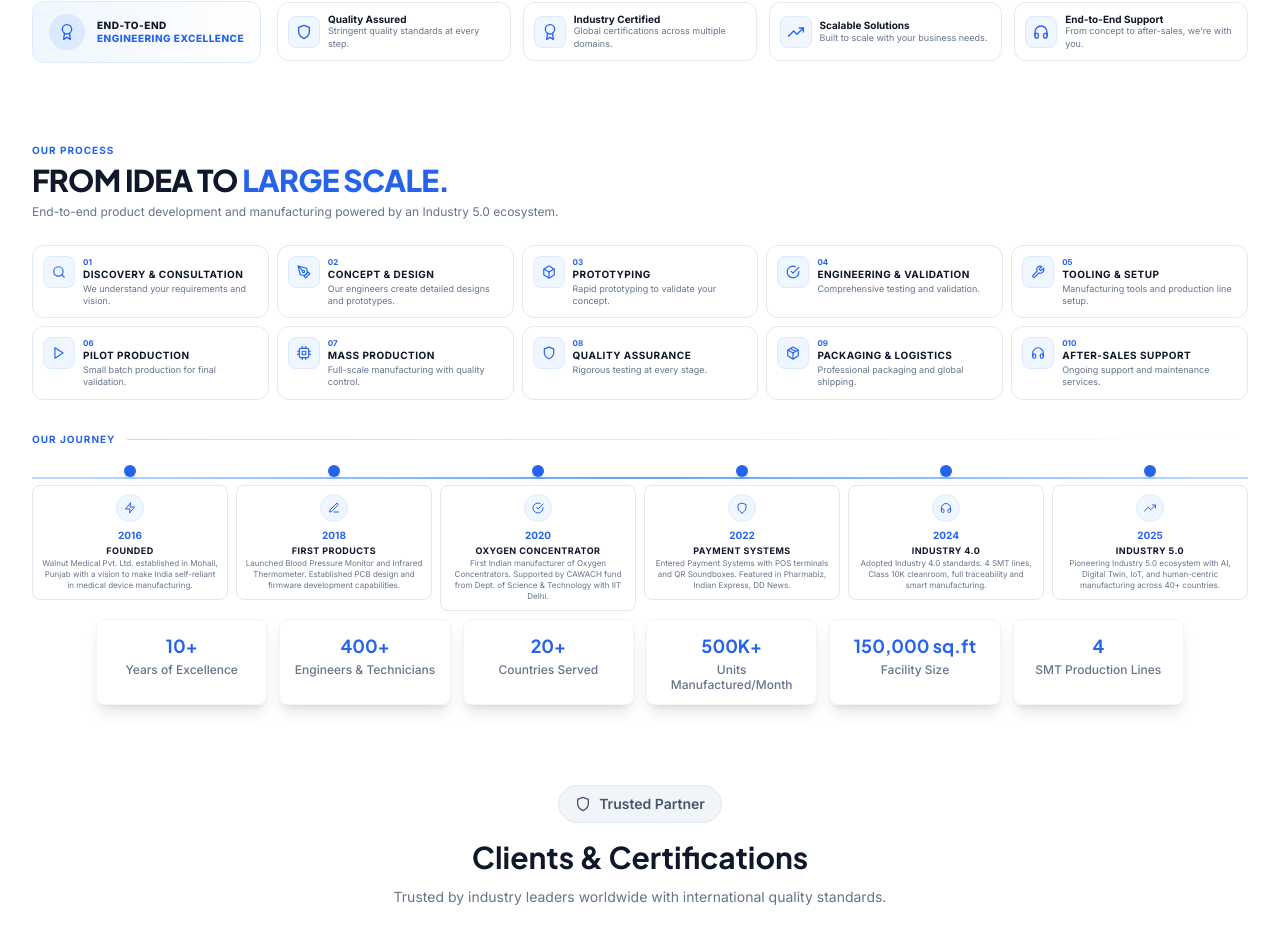
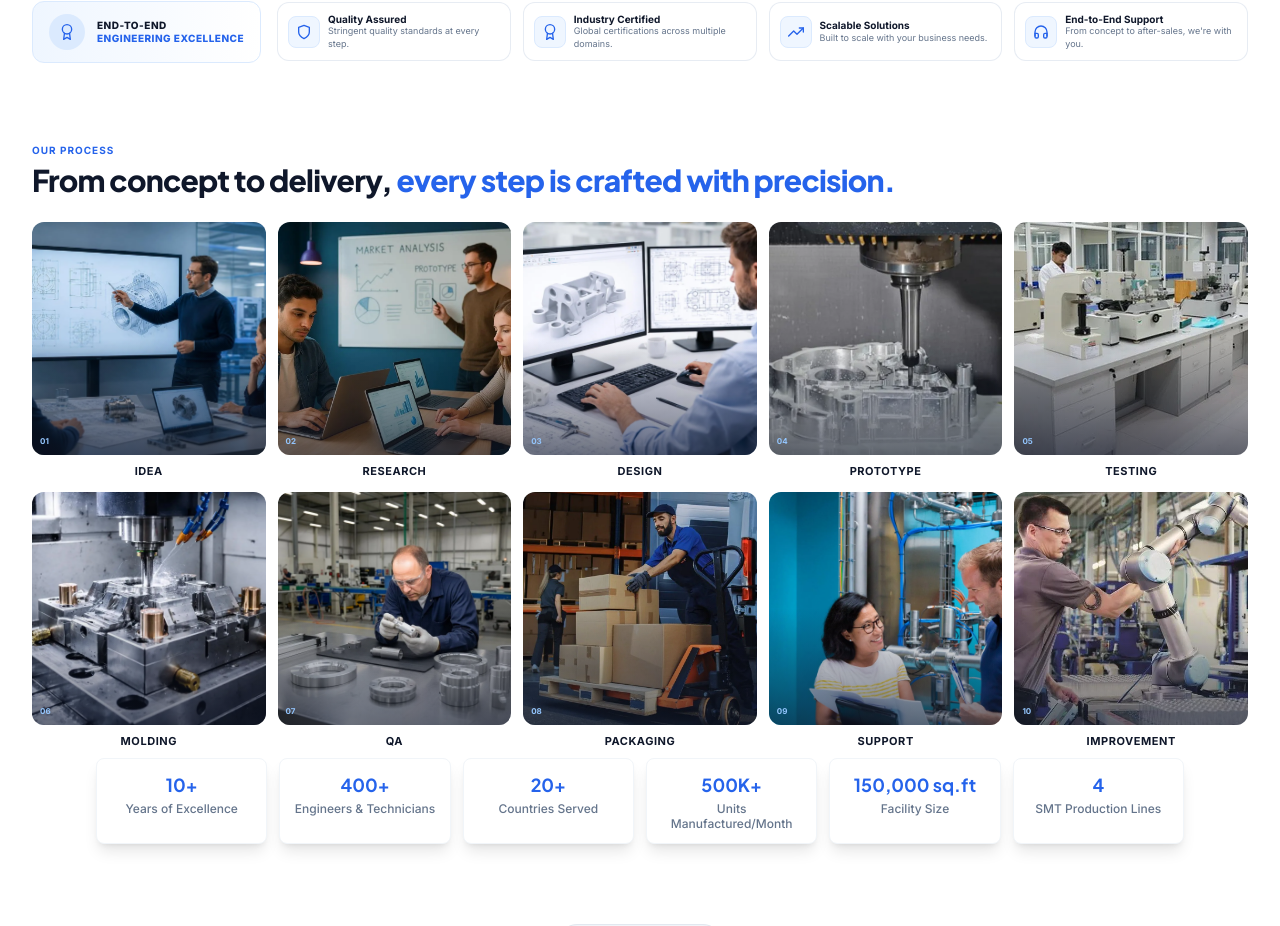
Before and after one commit to nitin-patyal-57/Walnut-technologies, a React (Vite) app: page / in a window 1280 px wide. Shown: the part 1258-2184 px from the top of the page. Built offline with nearby package versions, Linux system fonts and the light colour scheme.

Commit message:
Redesign Process section with image grid

```diff
--- a/src/pages/HomePage.jsx
+++ b/src/pages/HomePage.jsx
@@ -14,18 +14,18 @@ import { news } from '../data/content';
 function JourneySection() {
   const ref = useRef(null);
   const isInView = useInView(ref, { once: true, margin: '-50px' });
-  const { t } = useLanguage();
 
-  const processSteps = t('journey.processSteps');
-  const processIcons = [FiSearch, FiPenTool, FiBox, FiCheckCircle, FiTool, FiPlay, FiCpu, FiShield, FiPackage, FiHeadphones];
-
-  const companyJourney = [
-    { year: '2016', title: t('journey.y2016Title'), desc: t('journey.y2016Desc'), icon: FiZap },
-    { year: '2018', title: t('journey.y2018Title'), desc: t('journey.y2018Desc'), icon: FiEdit3 },
-    { year: '2020', title: t('journey.y2020Title'), desc: t('journey.y2020Desc'), icon: FiCheckCircle },
-    { year: '2022', title: t('journey.y2022Title'), desc: t('journey.y2022Desc'), icon: FiShield },
-    { year: '2024', title: t('journey.y2024Title'), desc: t('journey.y2024Desc'), icon: FiHeadphones },
-    { year: '2025', title: t('journey.y2025Title'), desc: t('journey.y2025Desc'), icon: FiTrendingUp },
+  const steps = [
+    { num: '01', title: 'IDEA', image: '/Idea & Requirement.webp' },
+    { num: '02', title: 'RESEARCH', image: '/Research & Market Analysis.webp' },
+    { num: '03', title: 'DESIGN', image: '/Design & Engineering.webp' },
+    { num: '04', title: 'PROTOTYPE', image: '/Prototype Development.webp' },
+    { num: '05', title: 'TESTING', image: '/Validation & Testing.webp' },
+    { num: '06', title: 'MOLDING', image: '/Manufacturing Engineering & Mold Design.webp' },
+    { num: '07', title: 'QA', image: '/Quality Assurance.webp' },
+    { num: '08', title: 'PACKAGING', image: '/Packaging & Dispatch.webp' },
+    { num: '09', title: 'SUPPORT', image: '/After Sales Support.webp' },
+    { num: '10', title: 'IMPROVEMENT', image: '/Continuous Improvement.webp' },
   ];
 
   return (
@@ -41,85 +41,37 @@ function JourneySection() {
         >
           <span className="text-blue-600 font-bold text-[10px] uppercase tracking-widest mb-1 block">Our Process</span>
           <h2 className="text-xl md:text-2xl lg:text-3xl font-black font-display leading-tight tracking-tight mb-1">
-            <span className="text-slate-900">FROM IDEA TO </span>
-            <span className="text-blue-600">LARGE SCALE.</span>
+            <span className="text-slate-900">From concept to delivery, </span>
+            <span className="text-blue-600">every step is crafted with precision.</span>
           </h2>
-          <p className="text-xs text-slate-500 leading-relaxed max-w-2xl">
-            End-to-end product development and manufacturing powered by an Industry 5.0 ecosystem.
-          </p>
         </motion.div>
 
-        {/* Process Steps - Horizontal scroll on mobile, grid on desktop */}
-        <div className="mb-6 overflow-x-auto pb-2 -mx-4 px-4">
-          <div className="flex gap-2 min-w-max lg:min-w-0 lg:grid lg:grid-cols-5 lg:gap-2">
-            {processSteps.slice(0, 10).map((step, i) => {
-              const Icon = processIcons[i];
-              return (
+        {/* Process Grid - 5x2 */}
+        <div className="grid grid-cols-2 sm:grid-cols-3 md:grid-cols-5 gap-3">
+          {steps.map((step, i) => (
             <motion.div
-                  key={i}
-                  initial={{ opacity: 0, y: 10 }}
+              key={step.num}
+              initial={{ opacity: 0, y: 15 }}
               animate={isInView ? { opacity: 1, y: 0 } : {}}
               transition={{ duration: 0.3, delay: 0.1 + i * 0.04 }}
-                  className="flex items-start gap-2 bg-white rounded-xl border border-slate-200 hover:border-blue-200 hover:shadow-md transition-all duration-300 p-2.5 min-w-[160px] lg:min-w-0 group"
+              className="group"
             >
-                  <div className="w-8 h-8 rounded-lg bg-blue-50 border border-blue-100 flex items-center justify-center shrink-0 group-hover:bg-blue-100 transition-colors">
-                    <Icon className="w-3.5 h-3.5 text-blue-600" />
-                  </div>
-                  <div className="min-w-0">
-                    <span className="text-[8px] font-bold text-blue-600 block">0{i + 1}</span>
-                    <h4 className="text-[10px] font-bold text-slate-900 uppercase tracking-wider leading-tight mb-0.5">{step.title}</h4>
-                    <p className="text-[9px] text-slate-500 leading-snug">{step.description}</p>
-                  </div>
-                </motion.div>
-              );
-            })}
+              <div className="relative rounded-xl overflow-hidden bg-slate-100 aspect-square mb-2">
+                <img
+                  src={step.image}
+                  alt={step.title}
+                  loading="lazy"
+                  className="w-full h-full object-cover group-hover:scale-110 transition-transform duration-500"
+                />
+                <div className="absolute inset-0 bg-gradient-to-t from-slate-900/60 via-transparent to-transparent" />
+                <div className="absolute bottom-2 left-2 right-2">
+                  <span className="text-[8px] font-bold text-blue-300 block">{step.num}</span>
                 </div>
               </div>
-
-        {/* Journey Timeline */}
-        <motion.div
-          initial={{ opacity: 0, y: 15 }}
-          animate={isInView ? { opacity: 1, y: 0 } : {}}
-          transition={{ duration: 0.5, delay: 0.3 }}
-        >
-          <div className="flex items-center gap-3 mb-3">
-            <span className="text-blue-600 font-bold text-[10px] uppercase tracking-widest">Our Journey</span>
-            <div className="h-px flex-1 bg-gradient-to-r from-blue-200 to-transparent" />
+              <h4 className="text-[11px] font-bold text-slate-900 uppercase tracking-wider text-center">{step.title}</h4>
+            </motion.div>
+          ))}
         </div>
-
-          <div className="relative">
-            {/* Timeline line */}
-            <div className="absolute top-[18px] left-0 right-0 h-[2px] bg-gradient-to-r from-blue-200 via-blue-400 to-blue-200" />
-
-            <div className="grid grid-cols-3 md:grid-cols-6 gap-2 relative">
-              {companyJourney.map((item, index) => {
-                const Icon = item.icon;
-                return (
-                  <motion.div
-                    key={item.year}
-                    initial={{ opacity: 0, y: 10 }}
-                    animate={isInView ? { opacity: 1, y: 0 } : {}}
-                    transition={{ duration: 0.3, delay: 0.4 + index * 0.05 }}
-                    className="flex flex-col items-center relative"
-                  >
-                    {/* Dot */}
-                    <div className="w-3 h-3 rounded-full bg-blue-600 border-3 border-white shadow-md z-10 mt-[6px]" />
-
-                    {/* Content Card */}
-                    <div className="mt-2 bg-white rounded-lg border border-slate-200 p-2 text-center w-full hover:border-blue-200 hover:shadow-md transition-all duration-300">
-                      <div className="w-7 h-7 rounded-full bg-blue-50 border border-blue-100 flex items-center justify-center mx-auto mb-1.5">
-                        <Icon className="w-3 h-3 text-blue-600" />
-                      </div>
-                      <span className="text-[10px] font-bold text-blue-600 block mb-0.5">{item.year}</span>
-                      <h4 className="text-[9px] font-bold text-slate-900 uppercase tracking-wider leading-tight mb-0.5">{item.title}</h4>
-                      <p className="text-[8px] text-slate-500 leading-snug">{item.desc}</p>
-                    </div>
-                  </motion.div>
-                );
-              })}
-            </div>
-          </div>
-        </motion.div>
 
       </div>
     </section>
```
Lines whose indentation alone changed are shown as unchanged.
